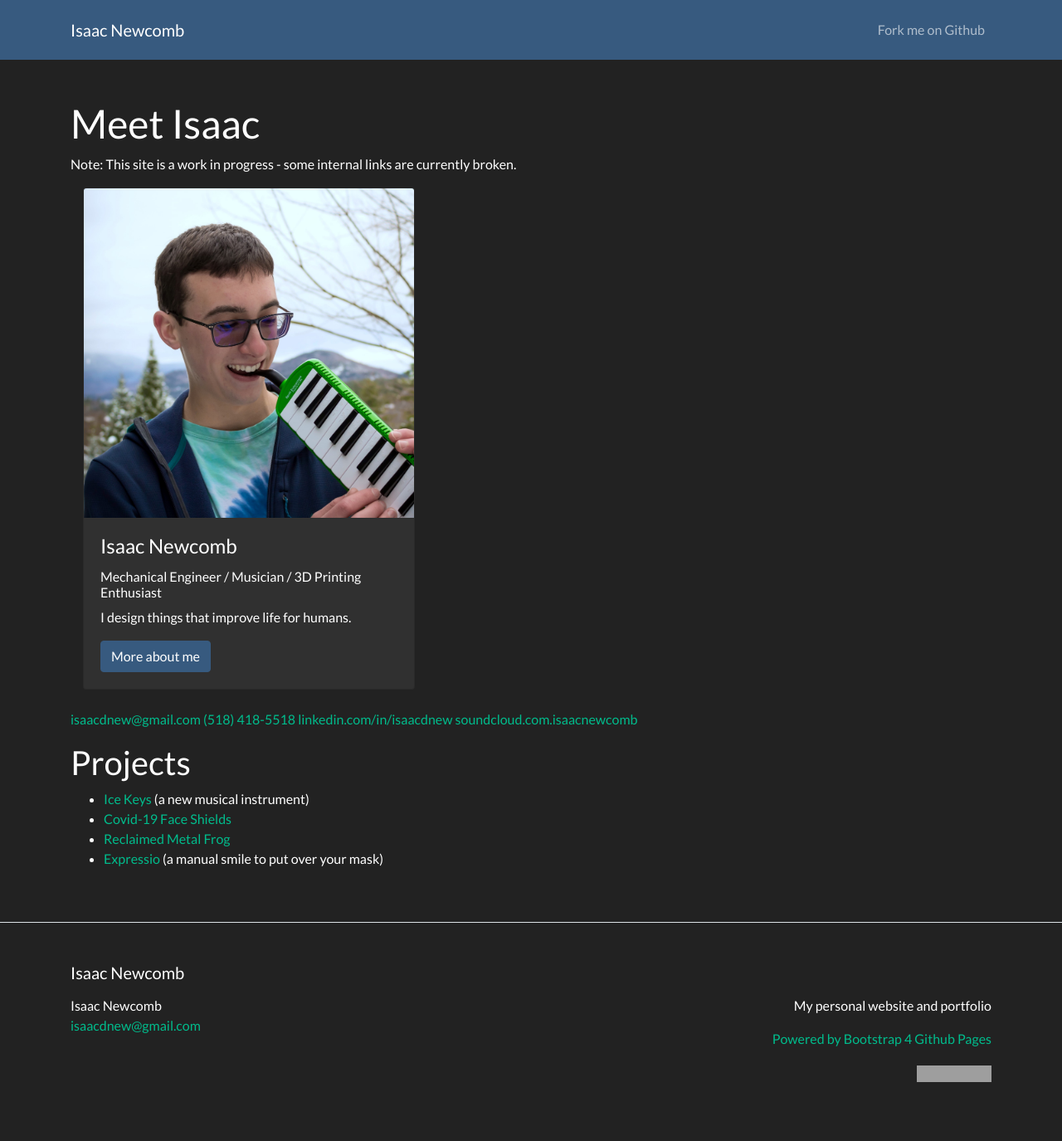
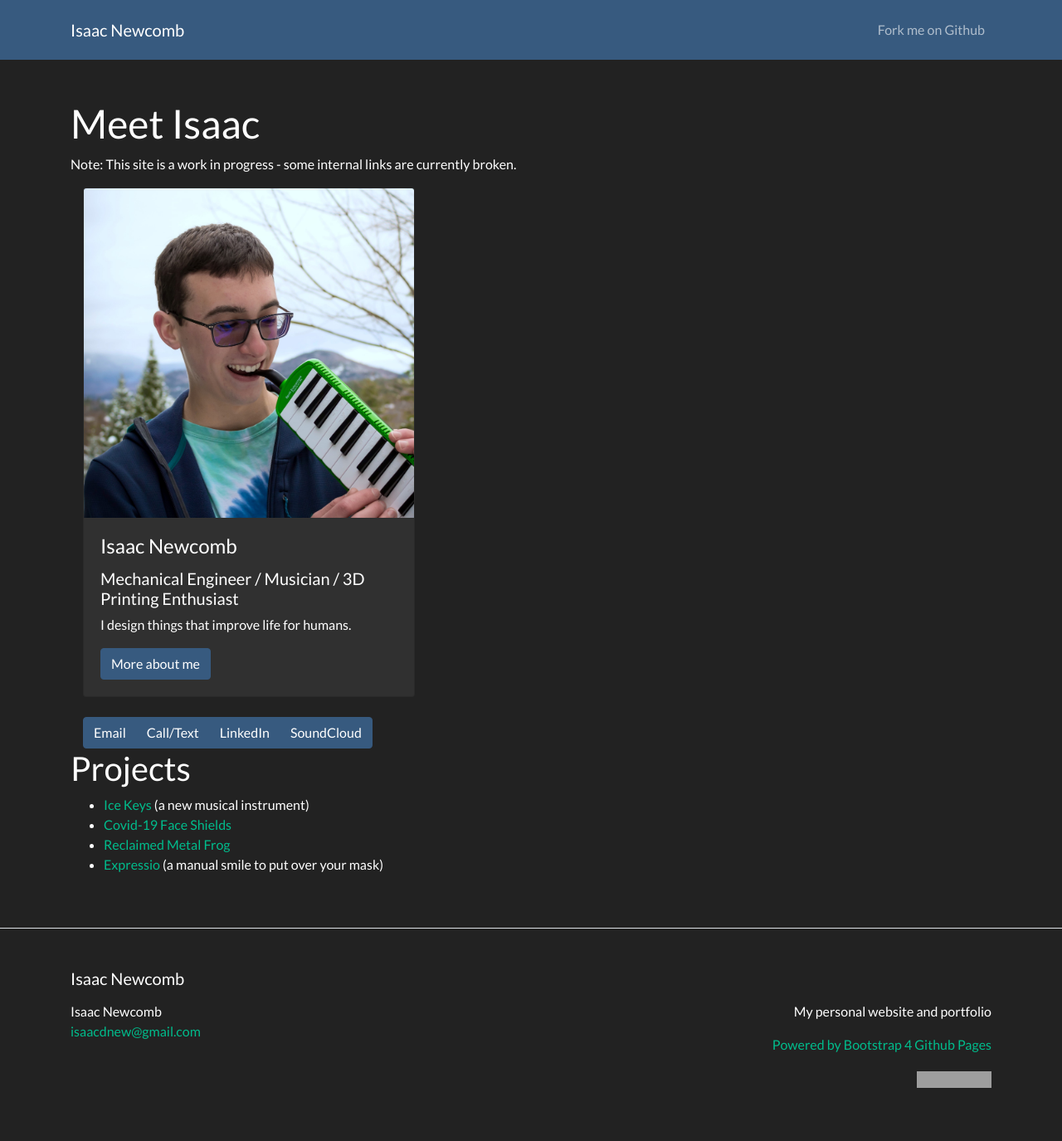
Before and after one commit to isaacdnew/isaacdnew.com, a Jekyll site: the page built from index.md, in a window 1280 px wide. Shown: the whole page at 83% size. Built offline with Jekyll 4.4.1, drawn with Linux system fonts in a browser that asks for light colours; grey boxes are pictures that could not be loaded.

Commit message:
add button group for contact info

```diff
--- a/index.md
+++ b/index.md
@@ -7,22 +7,23 @@ Note: This site is a work in progress - some internal links are currently broken
 
 <!-- Image Card with Isaac's Picture -->
 <div class="container">
-  <div class="card" style="width:400px">
-    <img class="card-img-top" src="general-images/isaac-holding-melodica-square.jpg" alt="Card image" style="width:100%">
-    <div class="card-body">
-      <h4 class="card-title">Isaac Newcomb</h4>
-      <h6 class="card-text">Mechanical Engineer / Musician / 3D Printing Enthusiast</h6>
-	  <p class="card-text">I design things that improve life for humans.</p>
-      <a href="bio" class="btn btn-primary">More about me</a>
-    </div>
-  </div>
-  <br>
+	<div class="card" style="width:400px">
+		<img class="card-img-top" src="general-images/isaac-holding-melodica-square.jpg" alt="Card image" style="width:100%">
+		<div class="card-body">
+			<h4 class="card-title">Isaac Newcomb</h4>
+			<h5 class="card-text">Mechanical Engineer / Musician / 3D Printing Enthusiast</h5>
+		<p class="card-text">I design things that improve life for humans.</p>
+			<a href="bio" class="btn btn-primary">More about me</a>
+		</div>
+	</div>
+	<br>
+	<div class="btn-group">
+		<a href="mailto:isaacdnew@gmail.com" class="btn btn-primary">Email</a>
+		<a href="tel:1-518-418-5518" class="btn btn-primary">Call/Text</a>
+		<a href="https://www.linkedin.com/in/isaacdnew" class="btn btn-primary">LinkedIn</a>
+		<a href="https://soundcloud.com/isaacnewcomb/" class="btn btn-primary">SoundCloud</a>
+	</div>
 </div>
-
-[isaacdnew@gmail.com](mailto:isaacdnew@gmail.com)
-[(518) 418-5518](tel:1-518-418-5518)
-[linkedin.com/in/isaacdnew](https://www.linkedin.com/in/isaacdnew)
-[soundcloud.com.isaacnewcomb](https://soundcloud.com/isaacnewcomb/)
 
 ## Projects
 
```
